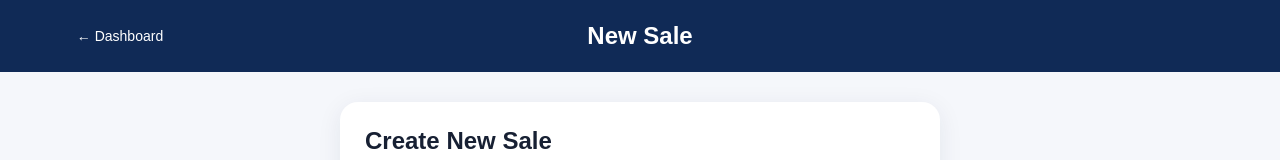
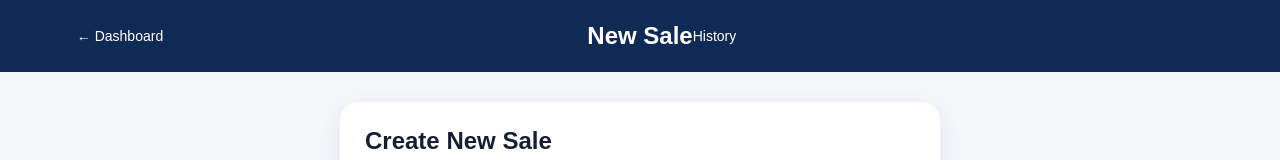
Before and after one commit to sameerkhan86926-a11y/hisabpro, a Next.js app: page /hisabpro/sales in a window 1280 px wide. Shown: the top 160 px of the page. Built offline with nearby package versions, Linux system fonts and the light colour scheme.

Commit message:
Update page.tsx

```diff
--- a/app/sales/page.tsx
+++ b/app/sales/page.tsx
@@ -112,7 +112,7 @@ export default function SalesPage() {
         <h1>New Sale</h1>
 
         <a href="/hisabpro/sales/history/">
-
+          History
         </a>
       </header>
 
```
